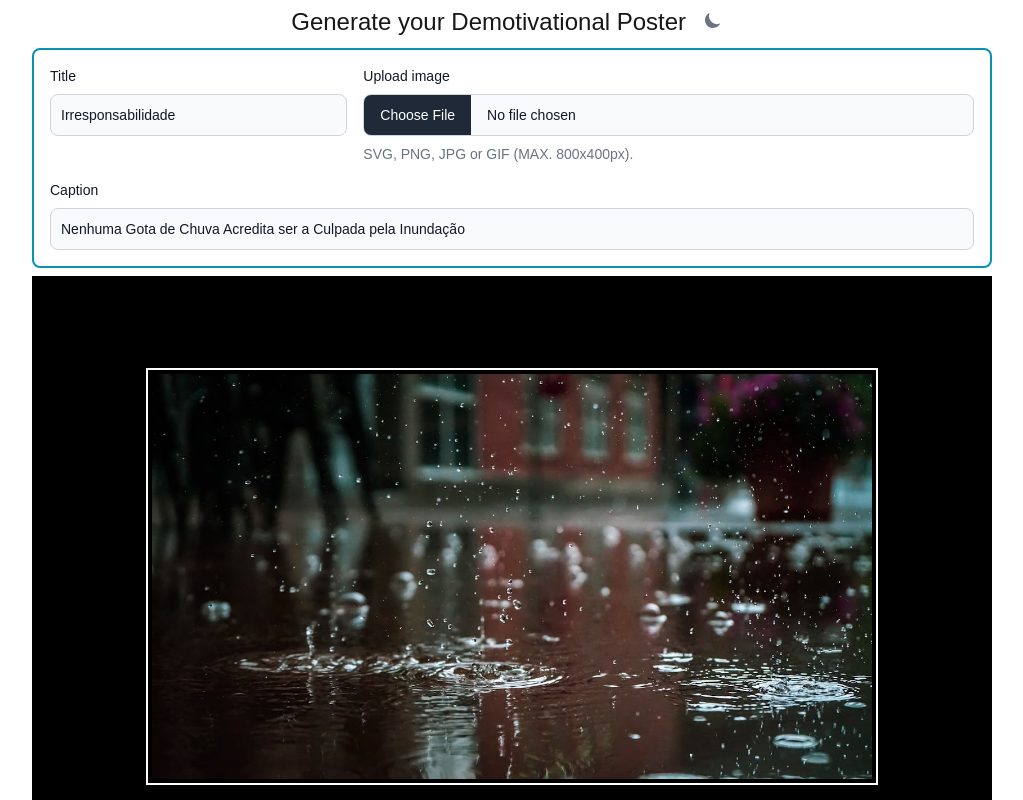
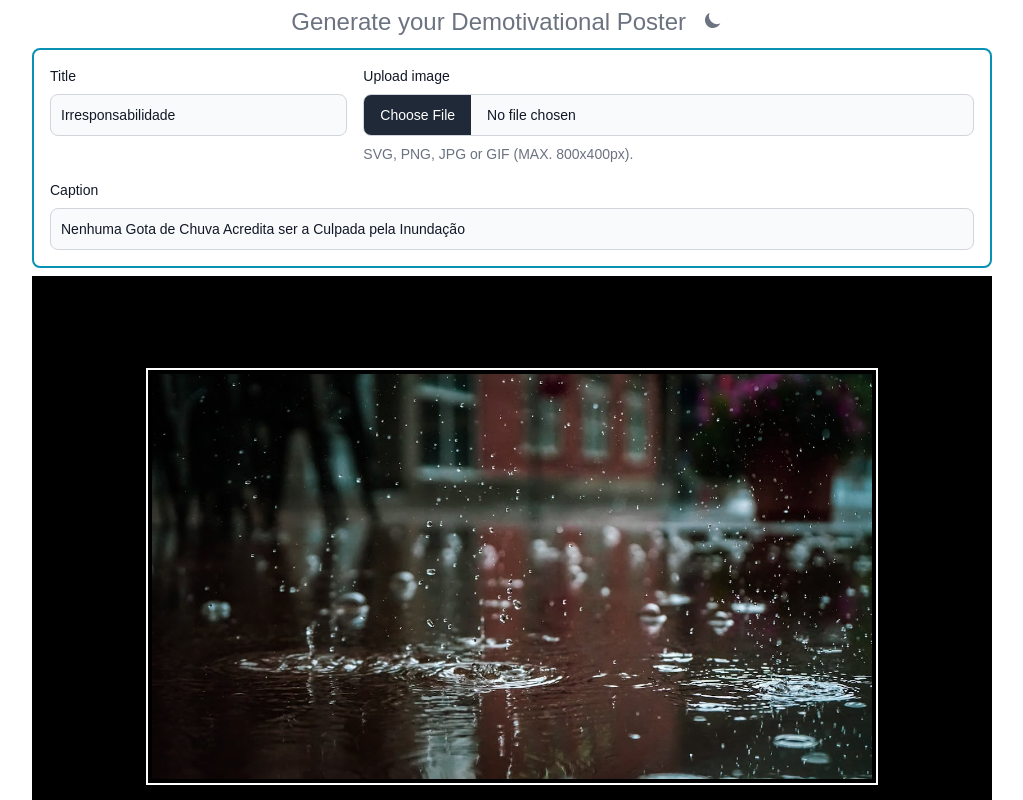
Before and after one commit to shadyueh/demotgen, a Next.js app: page /generator in a window 1280 px wide. Shown: the top 800 px of the page, without its empty margins (128-1151 px from the left). Built offline with nearby package versions, Linux system fonts and the light colour scheme.

Commit message:
fix: corrige light mode

```diff
--- a/app/generator/page.tsx
+++ b/app/generator/page.tsx
@@ -51,9 +51,9 @@ export default function DemotivationalPoster() {
   }
 
   return (
-    <div className="flex flex-col min-h-dvh  dark:bg-gray-800">
+    <div className="flex flex-col min-h-dvh bg-white dark:bg-gray-800">
       <main className="flex flex-col h-full items-center gap-2">
-        <h1 className="text-2xl dark:text-white">Generate your Demotivational Poster <DarkThemeToggle /></h1>
+        <h1 className="text-2xl text-gray-500 dark:text-white">Generate your Demotivational Poster <DarkThemeToggle /></h1>
 
         <form className="flex flex-col gap-4  min-w-[95%] sm:min-w-[960px] mx-auto p-4 border-2 border-cyan-600 rounded-lg ">
           <div className="grid gap-4 sm:grid-cols-3">
--- a/app/page.tsx
+++ b/app/page.tsx
@@ -15,8 +15,8 @@ export default function Home() {
 
   return (
     <div className="flex flex-col h-dvh">
-      <main className="flex flex-col h-full items-center justify-center gap-2 dark:bg-gray-800">
-        <h1 className="text-2xl dark:text-white">Flowbite React + Next.js <DarkThemeToggle /></h1>
+      <main className="flex flex-col h-full items-center justify-center gap-2 bg-white dark:bg-gray-800">
+        <h1 className="text-2xl text-gray-500 dark:text-white">Flowbite React + Next.js <DarkThemeToggle /></h1>
         <Button outline gradientDuoTone="greenToBlue" onClick={goToGenerator}>Flow</Button>
       </main>
       <footer className="w-full p-4 bg-white border-t border-gray-200 shadow md:flex md:items-center md:justify-between md:p-6 dark:bg-gray-800 dark:border-gray-600">
```
